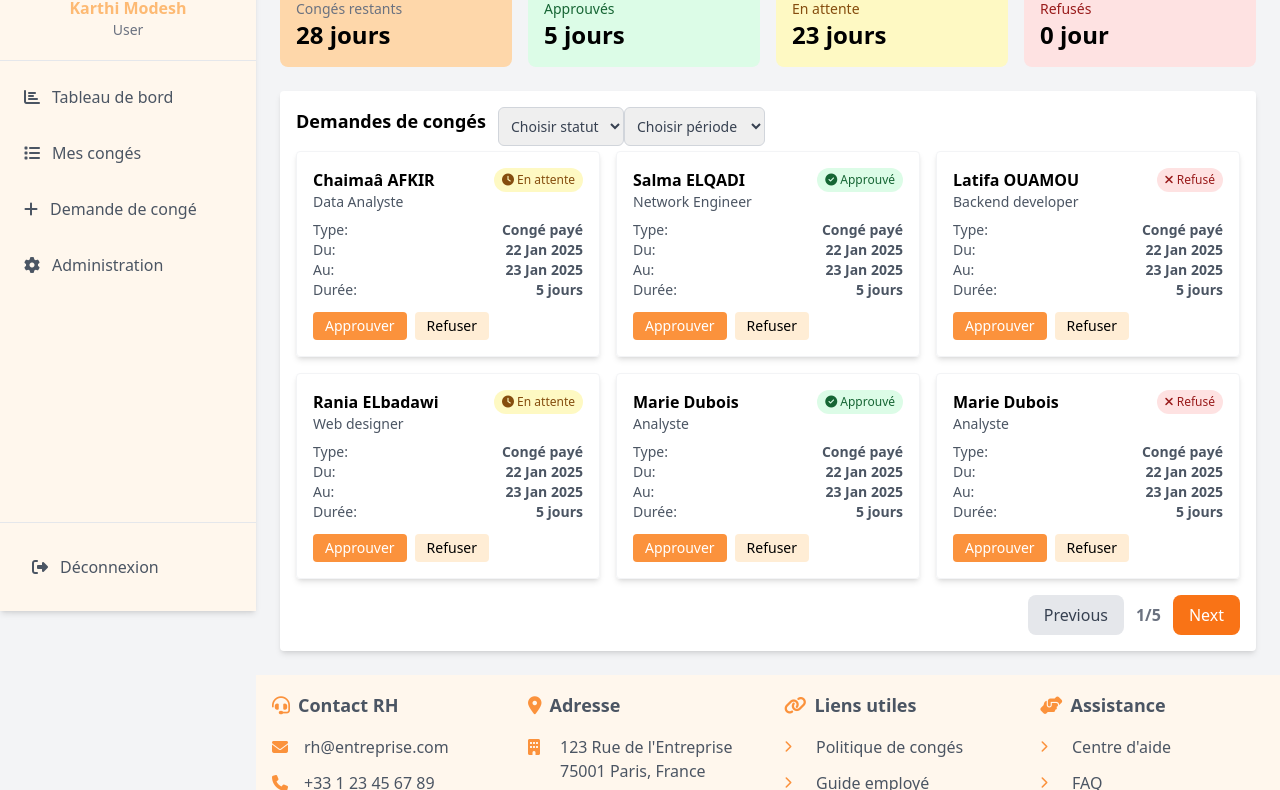
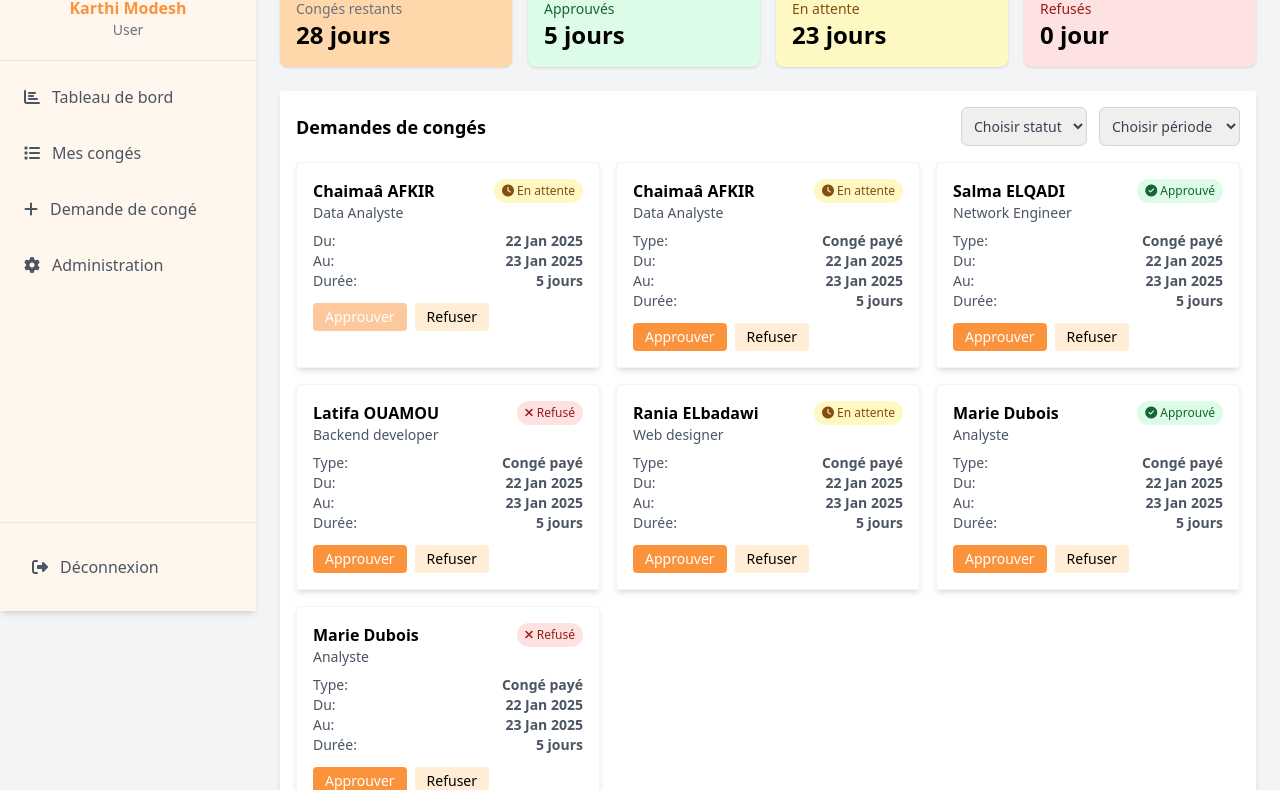
Before and after one commit to Chaimaa101/Gestion_des_conges, a plain HTML site: page Pages/admin.html in a window 1280 px wide. Shown: the part 189-979 px from the top of the page. Drawn offline with nearby package versions, Linux system fonts and the light colour scheme.

Commit message:
frontend

```diff
--- a/Pages/admin.html
+++ b/Pages/admin.html
@@ -5,62 +5,92 @@
   <meta name="viewport" content="width=device-width, initial-scale=1.0">
   <script src="https://cdn.tailwindcss.com"></script>
   <link rel="shortcut icon" href="../Images/icon.png" type="image/x-icon">
+  <link rel="stylesheet" href="../Style/style.css">
   <link rel="stylesheet" href="https://cdnjs.cloudflare.com/ajax/libs/font-awesome/6.4.0/css/all.min.css">
   <title>Administration</title>
 </head>
 
 <body class="bg-gray-100 overflow-x-hidden">
+  <main class="mainContent flex-1 ml-64 md:ml-64 p-4 md:p-6 transition-all duration-500 ease-in-out">
 
-    <main class="mainContent flex-1 ml-0 md:ml-64 p-4 md:p-6 transition-all duration-300">
+    <!-- Title -->
+    <h2 class="text-xl md:text-2xl font-bold text-black mb-4 md:mb-6 animate-fadeIn">
+      Mes congés
+    </h2>
 
-        <h2 class="text-xl md:text-2xl font-bold text-black mb-4 md:mb-6">Mes congés</h2>
-
+    <!-- Stats Section -->
     <div class="statistic grid grid-cols-2 lg:grid-cols-4 gap-3 md:gap-4 mb-4 md:mb-6">
-            <div class="card bg-orange-200 p-3 md:p-4 rounded-lg shadow-xl-sm">
+      <div class="card bg-orange-200 p-3 md:p-4 rounded-lg shadow hover:scale-105 transform transition duration-300">
         <i class="fas fa-calendar-check text-orange-500 text-lg md:text-xl mb-1 md:mb-2"></i>
         <p class="text-xs md:text-sm text-gray-500">Congés restants</p>
         <p class="text-lg md:text-2xl font-bold">28 jours</p>
       </div>
-            <div class="card bg-green-100 p-3 md:p-4 rounded-lg shadow-xl-sm">
+      <div class="card bg-green-100 p-3 md:p-4 rounded-lg shadow hover:scale-105 transform transition duration-300">
         <i class="fas fa-check-circle text-green-800 text-lg md:text-xl mb-1 md:mb-2"></i>
         <p class="text-xs md:text-sm text-green-800">Approuvés</p>
         <p class="text-lg md:text-2xl font-bold">5 jours</p>
       </div>
-            <div class="card bg-yellow-100 p-3 md:p-4 rounded-lg shadow-xl-sm">
+      <div class="card bg-yellow-100 p-3 md:p-4 rounded-lg shadow hover:scale-105 transform transition duration-300">
         <i class="fas fa-clock text-yellow-800 text-lg md:text-xl mb-1 md:mb-2"></i>
         <p class="text-xs md:text-sm text-yellow-800">En attente</p>
         <p class="text-lg md:text-2xl font-bold">23 jours</p>
       </div>
-            <div class="card bg-red-100 p-3 md:p-4 rounded-lg shadow-xl-sm">
+      <div class="card bg-red-100 p-3 md:p-4 rounded-lg shadow hover:scale-105 transform transition duration-300">
         <i class="fas fa-times-circle text-red-800 text-lg md:text-xl mb-1 md:mb-2"></i>
         <p class="text-xs md:text-sm text-red-800">Refusés</p>
         <p class="text-lg md:text-2xl font-bold">0 jour</p>
       </div>
     </div>
 
-        <section class="bg-white p-3 md:p-4 shadow-md rounded">
-            <div class="flex space-x-3">
-            <h3 class="text-md md:text-lg font-semibold mb-3 md:mb-4">Demandes de congés</h3>
+    <!-- Requests Section -->
+    <section class="bg-white p-3 md:p-4 shadow-md rounded animate-fadeIn">
+      <div class="flex flex-col md:flex-row md:items-center md:justify-between gap-3">
 
-  <div class="float-right">
-    <select class="border border-gray-300 rounded-md p-2 text-sm text-gray-700 focus:outline-none focus:ring-2 focus:ring-orange-400 focus:border-orange-400 ">
-    <option selected disabled> Choisir statut</option>
+        <h3 class="text-md md:text-lg font-semibold">Demandes de congés</h3>
+
+        <!-- Filters -->
+        <div class="flex flex-col sm:flex-row gap-2 sm:gap-3">
+          <select class="border border-gray-300 rounded-md p-2 text-sm text-gray-700 focus:outline-none focus:ring-2 focus:ring-orange-400 focus:border-orange-400 transition">
+            <option selected disabled>Choisir statut</option>
             <option value="en-attente">En attente</option>
             <option value="approuvé">Approuvé</option>
             <option value="refusé">Refusé</option>
           </select>
 
-  <select class="border border-gray-300 rounded-md p-2 text-sm text-gray-700 focus:outline-none focus:ring-2 focus:ring-orange-400 focus:border-orange-400 float-right">
-    <option selected disabled> Choisir période </option>
+          <select class="border border-gray-300 rounded-md p-2 text-sm text-gray-700 focus:outline-none focus:ring-2 focus:ring-orange-400 focus:border-orange-400 transition">
+            <option selected disabled>Choisir période</option>
             <option value="ce-mois">Ce mois</option>
             <option value="3-mois">3 derniers mois</option>
             <option value="année">Cette année</option>
           </select>
         </div>
       </div>
-            <div class="grid grid-cols-1 sm:grid-cols-2 lg:grid-cols-3 gap-3 md:gap-4">
+
+      <!-- Requests Grid -->
+      <div class="grid grid-cols-1 sm:grid-cols-2 lg:grid-cols-3 gap-3 md:gap-4 mt-4">
+
+        <!-- Example card -->
+        <div class="p-3 md:p-4 rounded shadow-md border border-gray-100 hover:shadow-lg transition duration-300 animate-slideUp">
+          <span class="px-2 py-1 bg-yellow-100 text-yellow-800 rounded-full text-xs float-right">
+            <i class="fas fa-clock"></i> En attente
+          </span>
+          <p class="font-semibold text-sm md:text-base">Chaimaâ AFKIR</p>
+          <p class="mb-2 text-xs md:text-sm text-gray-600">Data Analyste</p>
+          <p class="text-xs md:text-sm text-gray-600">Du: <span class="float-right font-bold">22 Jan 2025</span></p>
+          <p class="text-xs md:text-sm text-gray-600">Au: <span class="float-right font-bold">23 Jan 2025</span></p>
+          <p class="text-xs md:text-sm text-gray-600 mb-3">Durée: <span class="float-right font-bold">5 jours</span></p>
+          <div class="flex space-x-2">
+            <button class="bg-orange-400 px-3 py-1 rounded text-white text-xs md:text-sm hover:bg-orange-500 transition disabled:opacity-50" disabled>
+              Approuver
+            </button>
+            <button class="bg-orange-100 px-3 py-1 rounded text-xs md:text-sm hover:bg-orange-200 transition">
+              Refuser
+            </button>
+          </div>
+        </div>
+
          <!-- Carte 1 -->
-                <div class="p-3 md:p-4 rounded shadow-md border border-gray-100">
+                        <div class="p-3 md:p-4 rounded shadow-md border border-gray-100 hover:shadow-lg transition duration-300 animate-slideUp">
                     <span class="px-2 py-1 bg-yellow-100 text-yellow-800 rounded-full text-xs float-right">
                         <i class="fas fa-clock"></i> En attente
                     </span>
@@ -71,13 +101,13 @@
                     <p class="text-xs md:text-sm text-gray-600">Au: <span class="float-right font-bold">23 Jan 2025</span></p>
                     <p class="text-xs md:text-sm text-gray-600 mb-3">Durée: <span class="float-right font-bold">5 jours</span></p>
                     <div class="flex space-x-2">
-                        <button type="submit" class="bg-orange-400 px-2 py-1 md:px-3 md:py-1 rounded text-white text-xs md:text-sm button-responsive" disabled>Approuver</button>
+                        <button type="submit" class="bg-orange-400 px-2 py-1 md:px-3 md:py-1 rounded text-white  hover:bg-orange-500 text-xs md:text-sm button-responsive" disabled>Approuver</button>
                         <button class="bg-orange-100 px-2 py-1 md:px-3 md:py-1 rounded text-xs md:text-sm button-responsive">Refuser</button>
                     </div>
                 </div>
 
                 <!-- Carte 2 -->
-                <div class="p-3 md:p-4 rounded shadow-md border border-gray-100">
+                       <div class="p-3 md:p-4 rounded shadow-md border border-gray-100 hover:shadow-lg transition duration-300 animate-slideUp">
                     <span class="px-2 py-1 bg-green-100 text-green-800 rounded-full text-xs float-right"> <i
                                     class="fas fa-check-circle"></i> Approuvé</span>
                     <p class="font-semibold text-sm md:text-base">Salma ELQADI</p>
@@ -87,14 +117,14 @@
                     <p class="text-xs md:text-sm text-gray-600">Au: <span class="float-right font-bold">23 Jan 2025</span></p>
                     <p class="text-xs md:text-sm text-gray-600 mb-3">Durée: <span class="float-right font-bold">5 jours</span></p>
                     <div class="flex space-x-2">
-                        <button class="bg-orange-400 px-2 py-1 md:px-3 md:py-1 rounded text-white text-xs md:text-sm button-responsive">Approuver</button>
+                        <button class="bg-orange-400 px-2 py-1 md:px-3 md:py-1 rounded text-white text-xs  hover:bg-orange-500 md:text-sm button-responsive">Approuver</button>
                         <button class="bg-orange-100 px-2 py-1 md:px-3 md:py-1 rounded text-xs md:text-sm button-responsive">Refuser</button>
                     </div>
                 </div>
 
                 <!-- Répétez le même modèle pour les autres cartes -->
                 <!-- Carte 3 -->
-                <div class="p-3 md:p-4 rounded shadow-md border border-gray-100">
+                      <div class="p-3 md:p-4 rounded shadow-md border border-gray-100 hover:shadow-lg transition duration-300 animate-slideUp">
                      <span class="px-2 py-1 bg-red-100 text-red-800 rounded-full text-xs float-right"> <i
                                         class="fas fa-xmark"></i> Refusé</span>
                     <p class="font-semibold text-sm md:text-base">Latifa OUAMOU</p>
@@ -104,13 +134,13 @@
                     <p class="text-xs md:text-sm text-gray-600">Au: <span class="float-right font-bold">23 Jan 2025</span></p>
                     <p class="text-xs md:text-sm text-gray-600 mb-3">Durée: <span class="float-right font-bold">5 jours</span></p>
                     <div class="flex space-x-2">
-                        <button class="bg-orange-400 px-2 py-1 md:px-3 md:py-1 rounded text-white text-xs md:text-sm button-responsive">Approuver</button>
+                        <button class="bg-orange-400 px-2 py-1 md:px-3 md:py-1 rounded text-white text-xs hover:bg-orange-500 md:text-sm button-responsive">Approuver</button>
                         <button class="bg-orange-100 px-2 py-1 md:px-3 md:py-1 rounded text-xs md:text-sm button-responsive">Refuser</button>
                     </div>
                 </div>
 
                <!-- Carte 1 -->
-                <div class="p-3 md:p-4 rounded shadow-md border border-gray-100">
+             <div class="p-3 md:p-4 rounded shadow-md border border-gray-100 hover:shadow-lg transition duration-300 animate-slideUp">
                     <span class="px-2 py-1 bg-yellow-100 text-yellow-800 rounded-full text-xs float-right">
                         <i class="fas fa-clock"></i> En attente
                     </span>
@@ -121,13 +151,13 @@
                     <p class="text-xs md:text-sm text-gray-600">Au: <span class="float-right font-bold">23 Jan 2025</span></p>
                     <p class="text-xs md:text-sm text-gray-600 mb-3">Durée: <span class="float-right font-bold">5 jours</span></p>
                     <div class="flex space-x-2">
-                        <button type="submit" class="bg-orange-400 px-2 py-1 md:px-3 md:py-1 rounded text-white text-xs md:text-sm button-responsive" disabled>Approuver</button>
+                        <button type="submit" class="bg-orange-400 px-2 py-1 md:px-3 md:py-1 rounded text-white  hover:bg-orange-500 text-xs md:text-sm button-responsive" disabled>Approuver</button>
                         <button class="bg-orange-100 px-2 py-1 md:px-3 md:py-1 rounded text-xs md:text-sm button-responsive">Refuser</button>
                     </div>
                 </div>
 
                 <!-- Carte 2 -->
-                <div class="p-3 md:p-4 rounded shadow-md border border-gray-100">
+                      <div class="p-3 md:p-4 rounded shadow-md border border-gray-100 hover:shadow-lg transition duration-300 animate-slideUp">
                     <span class="px-2 py-1 bg-green-100 text-green-800 rounded-full text-xs float-right"> <i
                                     class="fas fa-check-circle"></i> Approuvé</span>
                     <p class="font-semibold text-sm md:text-base">Marie Dubois</p>
@@ -137,12 +167,13 @@
                     <p class="text-xs md:text-sm text-gray-600">Au: <span class="float-right font-bold">23 Jan 2025</span></p>
                     <p class="text-xs md:text-sm text-gray-600 mb-3">Durée: <span class="float-right font-bold">5 jours</span></p>
                     <div class="flex space-x-2">
-                        <button class="bg-orange-400 px-2 py-1 md:px-3 md:py-1 rounded text-white text-xs md:text-sm button-responsive">Approuver</button>
+                        <button class="bg-orange-400 px-2 py-1 md:px-3 md:py-1 rounded text-white text-xs hover:bg-orange-500 md:text-sm button-responsive">Approuver</button>
                         <button class="bg-orange-100 px-2 py-1 md:px-3 md:py-1 rounded text-xs md:text-sm button-responsive">Refuser</button>
                     </div>
                 </div>
                 <!-- Carte 3 -->
-                <div class="p-3 md:p-4 rounded shadow-md border border-gray-100">
+        <div class="p-3 md:p-4 rounded shadow-md border border-gray-100 hover:shadow-lg transition duration-300 animate-slideUp">
+
                      <span class="px-2 py-1 bg-red-100 text-red-800 rounded-full text-xs float-right"> <i
                                         class="fas fa-xmark"></i> Refusé</span>
                     <p class="font-semibold text-sm md:text-base">Marie Dubois</p>
@@ -152,28 +183,27 @@
                     <p class="text-xs md:text-sm text-gray-600">Au: <span class="float-right font-bold">23 Jan 2025</span></p>
                     <p class="text-xs md:text-sm text-gray-600 mb-3">Durée: <span class="float-right font-bold">5 jours</span></p>
                     <div class="flex space-x-2">
-                        <button class="bg-orange-400 px-2 py-1 md:px-3 md:py-1 rounded text-white text-xs md:text-sm button-responsive">Approuver</button>
+                        <button class="bg-orange-400 px-2 py-1 md:px-3 md:py-1 rounded text-white text-xs  hover:bg-orange-500 md:text-sm button-responsive">Approuver</button>
                         <button class="bg-orange-100 px-2 py-1 md:px-3 md:py-1 rounded text-xs md:text-sm button-responsive">Refuser</button>
                     </div>
                 </div>
 
       </div>
-            </div>
-             <div class="flex justify-end space-x-3 mt-4">
-  <button class="px-4 py-2 bg-gray-200 text-gray-700 rounded-lg
-                 hover:bg-gray-300 transition duration-300 ease-in-out">
+
+      <!-- Pagination -->
+      <div class="flex justify-end items-center space-x-3 mt-6">
+        <button class="px-4 py-2 bg-gray-200 text-gray-700 rounded-lg hover:bg-gray-300 transition duration-300">
           Previous
         </button>
-            <span class="text-gray-500 font-bold mt-2">1/5</span>
-
-
-  <button class="px-4 py-2 bg-orange-500 text-white rounded-lg
-                 hover:bg-orange-600 transition duration-300 ease-in-out">
+        <span class="text-gray-500 font-bold">1/5</span>
+        <button class="px-4 py-2 bg-orange-500 text-white rounded-lg hover:bg-orange-600 transition duration-300">
           Next
         </button>
       </div>
     </section>
   </main>
+
+
   <script src="../Script/script.js"></script>
 </body>
 </html>
--- a/Script/script.js
+++ b/Script/script.js
@@ -6,9 +6,9 @@ sidebare.innerHTML = `
         </div>
 
         <div  class="userInfo p-5 border-b border-gray-200 flex flex-col items-center">
-            <img src="https://placehold.co/80x80/FEAF00/FFFFFF?text=KM" alt="Photo profil"
+            <img src="https://placehold.co/80x80/ff8904/FFFFFF?text=KM" alt="Photo profil"
              class="rounded-full w-20 h-20 mb-3">
-            <h3 class="sidebar-text font-semibold text-orange-300">Karthi Modesh</h3>
+            <h3 class="sidebar-text font-semibold text-orange-400">Karthi Modesh</h3>
             <h4 class=" text-sm text-gray-500">User</h4>
         </div>
 
@@ -55,7 +55,7 @@ sidebare.innerHTML = `
             </button>
         </div>
 
-        <div class="flex  bg-white border-2 border-gray-300 p-1 rounded-md shadow-sm w-72 ml-160 md:ml-1">
+        <div class="flex  bg-white border-2 border-gray-300 p-1 rounded-md shadow-sm w-72 ">
             <input type="text" placeholder="Search..." class="w-full text-sm text-gray-700 ">
             <button class=" "md:hidden text-gray-400 hover:text-gray-700">
                 <i class="fas fa-search"></i>
--- a/Style/style.css
+++ b/Style/style.css
@@ -7,3 +7,14 @@
 .active {
         @apply bg-orange-300 text-white ro shadow-md;
 }
+
+ @keyframes fadeIn {
+      from { opacity: 0; transform: translateY(10px); }
+      to { opacity: 1; transform: translateY(0); }
+    }
+    @keyframes slideUp {
+      from { opacity: 0; transform: translateY(20px); }
+      to { opacity: 1; transform: translateY(0); }
+    }
+    .animate-fadeIn { animation: fadeIn 0.8s ease-in-out; }
+    .animate-slideUp { animation: slideUp 0.8s ease-in-out; }
```
Also changed, not shown: Pages/index.html (+3 -3 lines), Pages/list_leaves.html (+1 -1 lines). Lines whose indentation alone changed are shown as unchanged.
